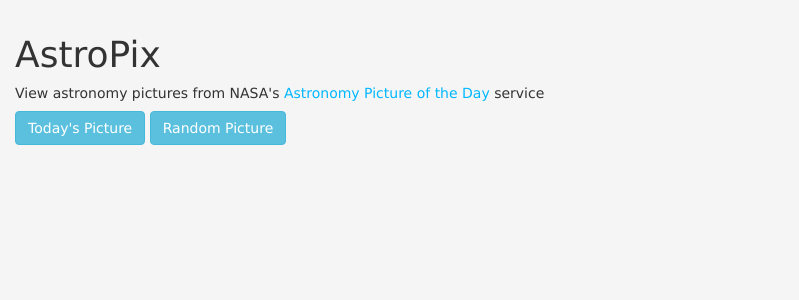
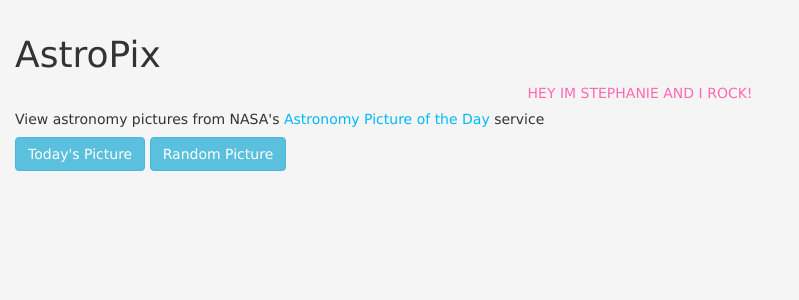
Before and after one commit to sczapuchlak/NasaPictureGenerator, a Node server app: page / in a window 1280 px wide. Shown: the top 300 px of the page, without its empty margins (0-799 px from the left). Run offline with Node 20, Linux system fonts and the light colour scheme; some libraries are stand-ins or nearby versions.

Commit message:
added author

```diff
--- a/public/stylesheets/style.css
+++ b/public/stylesheets/style.css
@@ -10,3 +10,8 @@ img {padding-top: 5px;
 a {
    color: #00B7FF;
  }
+
+#stephanie{
+    color: hotpink;
+    text-align: center;
+}
--- a/views/index.hbs
+++ b/views/index.hbs
@@ -1,5 +1,5 @@
 <h1>{{title}}</h1>
-
+<p id="stephanie"> HEY IM STEPHANIE AND I ROCK!</p>
 <P>View astronomy pictures from NASA's
     <a href="http://apod.nasa.gov/apod/astropix.html">
     Astronomy Picture of the Day</a> service</p>
```
